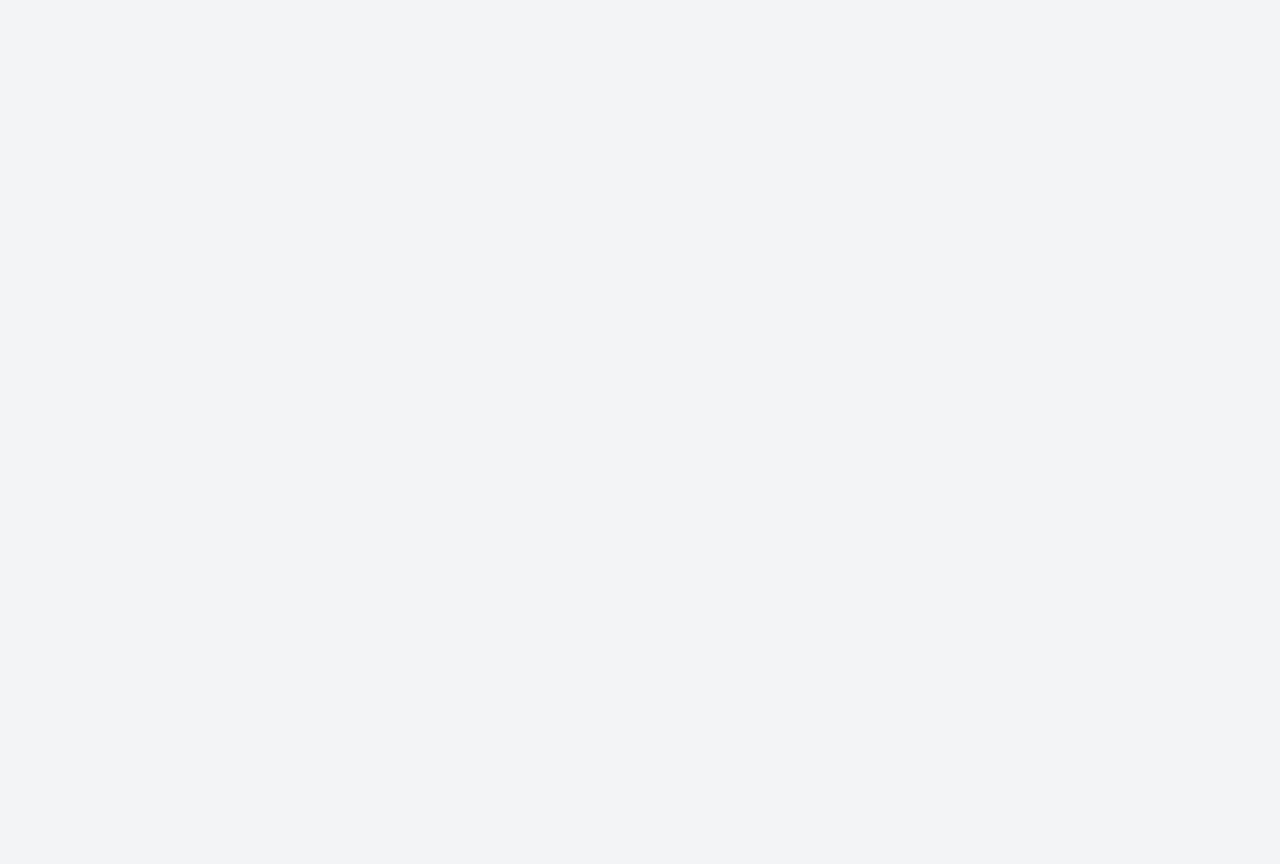
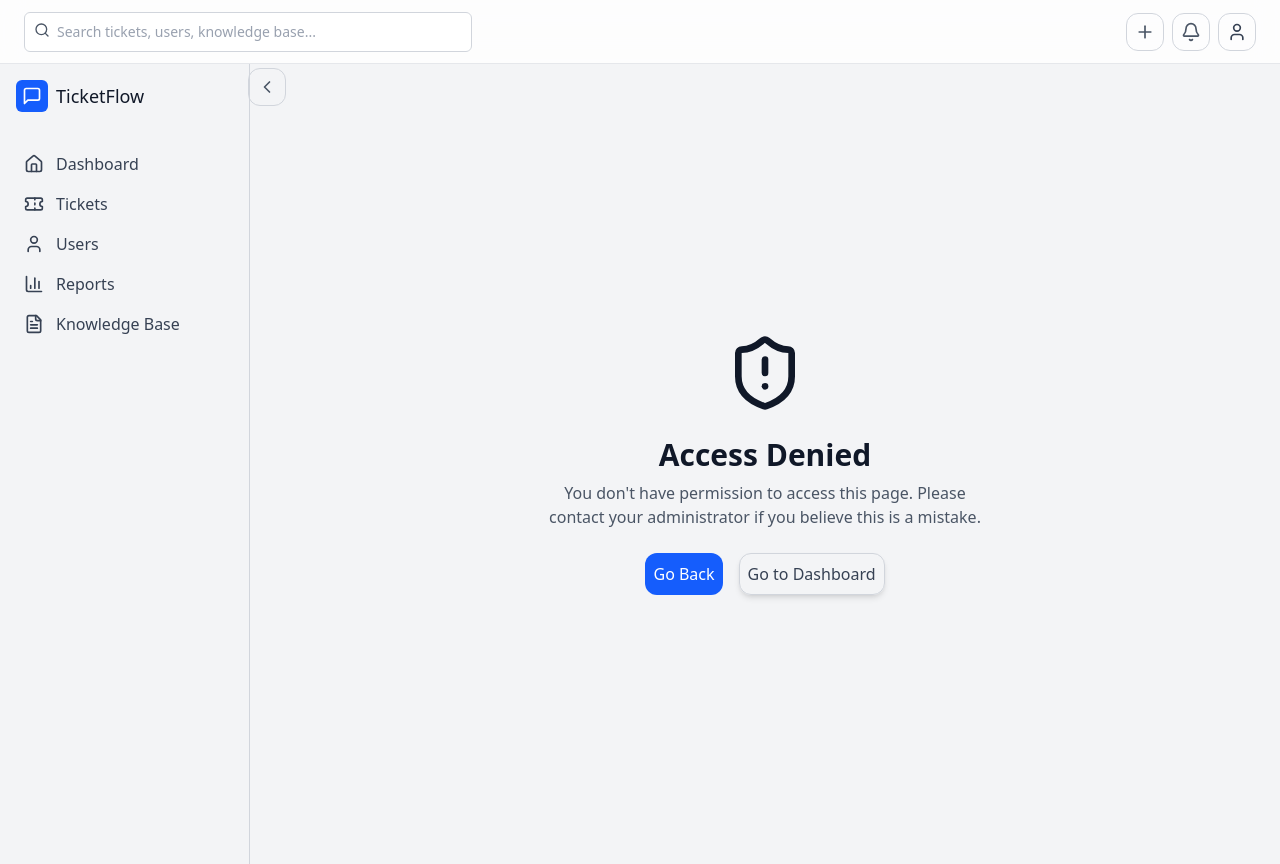
Before and after one commit to Amadou-Marong/TickettingHelpdeskManager, a React (Vite) app in the folder client/: page /unauthorized in a window 1280 px wide. Before the commit this address had no page. Before the commit the page ends 800 px from the top, so only its background shows below. Built offline with nearby package versions, Linux system fonts and the light colour scheme; the HTML template or start-up script is replaced by a standard one.

Commit message:
unauthorized page

```diff
--- a/client/src/App.jsx
+++ b/client/src/App.jsx
@@ -10,6 +10,8 @@ import { Toaster } from "./components/ui/Toaster"
 import Sidebar from "./components/Layout/Sidebar"
 import { Heading1 } from "lucide-react"
 import { useState } from "react"
+import TicketDetail from "./pages/TicketDetail"
+import Unauthorized from "./pages/Unauthorized"
 
 const queryClient = new QueryClient();
 
@@ -35,10 +37,15 @@ const AppContent = () => {
     return (
       <Router>
         <Routes>
-          <Route
-            path="/"
-            element={<h1>Hello Welcome</h1>}
-          />
+          {/* Public routes */}
+          {/* <Route path="/" element={<Index />} /> */}
+          <Route path="/" element={<h1>Hello Welcome</h1>}/>
+          <Route path="/login" element={<Login />} />
+          {/* <Route path="/register" element={<Register />} /> */}
+          <Route path="/unauthorized" element={<Layout><Unauthorized /></Layout>} />
+
+
+          {/* Protected Routes */}
           <Route
             path="/dashboard"
             element={<Layout> <Dashboard /> </Layout>}
@@ -49,7 +56,7 @@ const AppContent = () => {
           />
           <Route
             path="/tickets/:id"
-            element={<Layout> <h2>Ticket Detail</h2> </Layout>}
+            element={<Layout> <TicketDetail /> </Layout>}
           />
           <Route
             path="/login"
--- a/client/src/components/tickets/TicketCard.jsx
+++ b/client/src/components/tickets/TicketCard.jsx
@@ -1,5 +1,4 @@
 import React from 'react';
-import { useNavigate } from 'react-router-dom';
 import {
   Calendar,
   Clock,
@@ -12,6 +11,7 @@ import PriorityBadge from '../ui/PriorityBadge';
 import StatusBadge from '../ui/StatusBadge';
 import { Avatar, AvatarFallback, AvatarImage } from '../ui/Avatar';
 import { formatDistanceToNow } from 'date-fns';
+import { useNavigate } from 'react-router-dom';
 
 const TicketCard = ({ ticket }) => {
   const navigate = useNavigate();
@@ -23,7 +23,10 @@ const TicketCard = ({ ticket }) => {
   return (
     <Card
       className="glass-panel glass-panel-hover overflow-hidden cursor-pointer transform transition-all hover:-translate-y-1 border"
-      onClick={() => navigate(`/tickets/`)}
+      onClick={() => {
+        console.log("Navigating to:", `/tickets/${ticket?.id}`);
+        navigate(`/tickets/${ticket?.id}`);
+      }}
     >
       <CardHeader className="p-4 pb-2 flex flex-row items-start justify-between">
         <div className="space-y-1">
--- a/client/src/pages/TicketDetail.jsx
+++ b/client/src/pages/TicketDetail.jsx
@@ -1,9 +1,9 @@
 import React, { useState } from 'react';
 import { useParams, useNavigate } from 'react-router-dom';
-import TicketDetails from '@/components/tickets/TicketDetails';
-import { mockTickets, mockComments, mockKnowledgeArticles, Ticket } from '@/utils/mockData';
-import NotFound from './NotFound';
-import { Card, CardContent, CardHeader, CardTitle } from '@/components/ui/card';
+// import TicketDetails from '@/components/tickets/TicketDetails';
+// import { mockTickets, mockComments, mockKnowledgeArticles, Ticket } from '@/utils/mockData';
+// import NotFound from './NotFound';
+// import { Card, CardContent, CardHeader, CardTitle } from '@/components/ui/card';
 import {
   FileText,
   MessageSquare,
@@ -14,18 +14,20 @@ import {
   Edit,
   Save
 } from 'lucide-react';
-import { useAuth } from '@/contexts/AuthContext';
-import { Input } from '@/components/ui/input';
-import { Alert, AlertDescription } from '@/components/ui/alert';
-import { Button } from '@/components/ui/button';
-import { useToast } from '@/components/ui/use-toast';
-import { Dialog, DialogContent, DialogTitle, DialogFooter } from '@/components/ui/dialog';
-import { Select, SelectContent, SelectItem, SelectTrigger, SelectValue } from '@/components/ui/select';
+// import { useAuth } from '@/contexts/AuthContext';
+// import { Input } from '@/components/ui/input';
+// import { Alert, AlertDescription } from '@/components/ui/alert';
+// import { Button } from '@/components/ui/button';
+// import { useToast } from '@/components/ui/use-toast';
+// import { Dialog, DialogContent, DialogTitle, DialogFooter } from '@/components/ui/dialog';
+// import { Select, SelectContent, SelectItem, SelectTrigger, SelectValue } from '@/components/ui/select';
+import { mockTickets } from '../data/mockData';
+import { Card, CardContent, CardHeader, CardTitle } from '../components/ui/Card';
 
 const TicketDetail = () => {
   const { id } = useParams();
   const [ticket, setTicket] = useState(mockTickets.find(ticket => ticket.id === id));
-  const { user, hasPermission } = useAuth();
+//   const { user, hasPermission } = useAuth();
   const [searchQuery, setSearchQuery] = useState('');
   const navigate = useNavigate();
   const { toast } = useToast();
@@ -55,14 +57,14 @@ const TicketDetail = () => {
       <div className="flex flex-col lg:flex-row gap-6">
         <div className="flex-1">
           <Button variant="outline" size="sm" onClick={() => navigate('/tickets')}>Back to Tickets</Button>
-          <TicketDetails ticket={ticket} />
+          {/* <TicketDetails ticket={ticket} /> */}
         </div>
         <Card className="border sticky top-4">
           <CardHeader>
             <CardTitle className="text-lg flex items-center"><FileText className="h-5 w-5 mr-2" /> Resolution Resources</CardTitle>
           </CardHeader>
           <CardContent>
-            <Input placeholder="Search knowledge base..." value={searchQuery} onChange={(e) => setSearchQuery(e.target.value)} />
+            {/* <Input placeholder="Search knowledge base..." value={searchQuery} onChange={(e) => setSearchQuery(e.target.value)} />
             <div className="space-y-4">
               {mockKnowledgeArticles.filter(article => article.title.includes(searchQuery)).map(article => (
                 <div key={article.id} className="border-b pb-3">
@@ -70,7 +72,7 @@ const TicketDetail = () => {
                   <p className="text-xs mt-1">{article.content.substring(0, 60)}...</p>
                 </div>
               ))}
-            </div>
+            </div> */}
           </CardContent>
         </Card>
       </div>
--- /dev/null
+++ b/client/src/pages/Unauthorized.jsx
@@ -0,0 +1,35 @@
+
+import React from 'react';
+import { useNavigate } from 'react-router-dom';
+// import { Button } from '@/components/ui/button';
+import { ShieldAlert } from 'lucide-react';
+import AnimatedTransition from '../common/AnimatedTransition';
+import Button from '../components/ui/Button';
+// import AnimatedTransition from '@/components/common/AnimatedTransition';
+
+const Unauthorized = () => {
+  const navigate = useNavigate();
+
+  return (
+    <AnimatedTransition>
+      <div className="min-h-screen flex flex-col items-center justify-center p-4">
+        <div className="text-center max-w-md">
+          <ShieldAlert className="h-20 w-20 text-destructive mx-auto mb-6" />
+          <h1 className="text-3xl font-bold mb-2">Access Denied</h1>
+          <p className="text-muted-foreground mb-6">
+            You don't have permission to access this page. Please contact your administrator
+            if you believe this is a mistake.
+          </p>
+          <div className="flex gap-4 justify-center">
+            <Button onClick={() => navigate(-1)}>Go Back</Button>
+            <Button variant="outline" onClick={() => navigate('/dashboard')}>
+              Go to Dashboard
+            </Button>
+          </div>
+        </div>
+      </div>
+    </AnimatedTransition>
+  );
+};
+
+export default Unauthorized;
```
